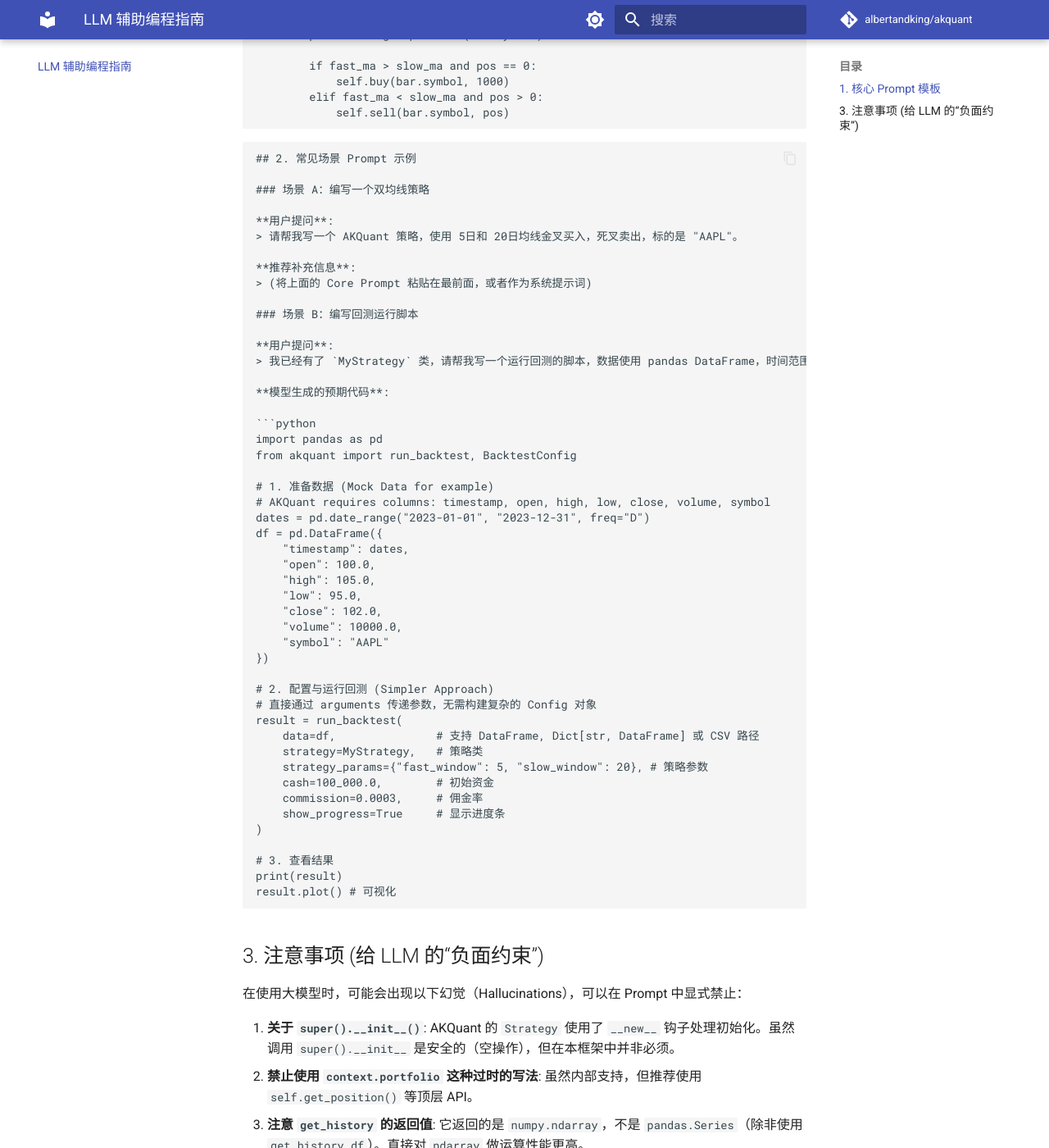
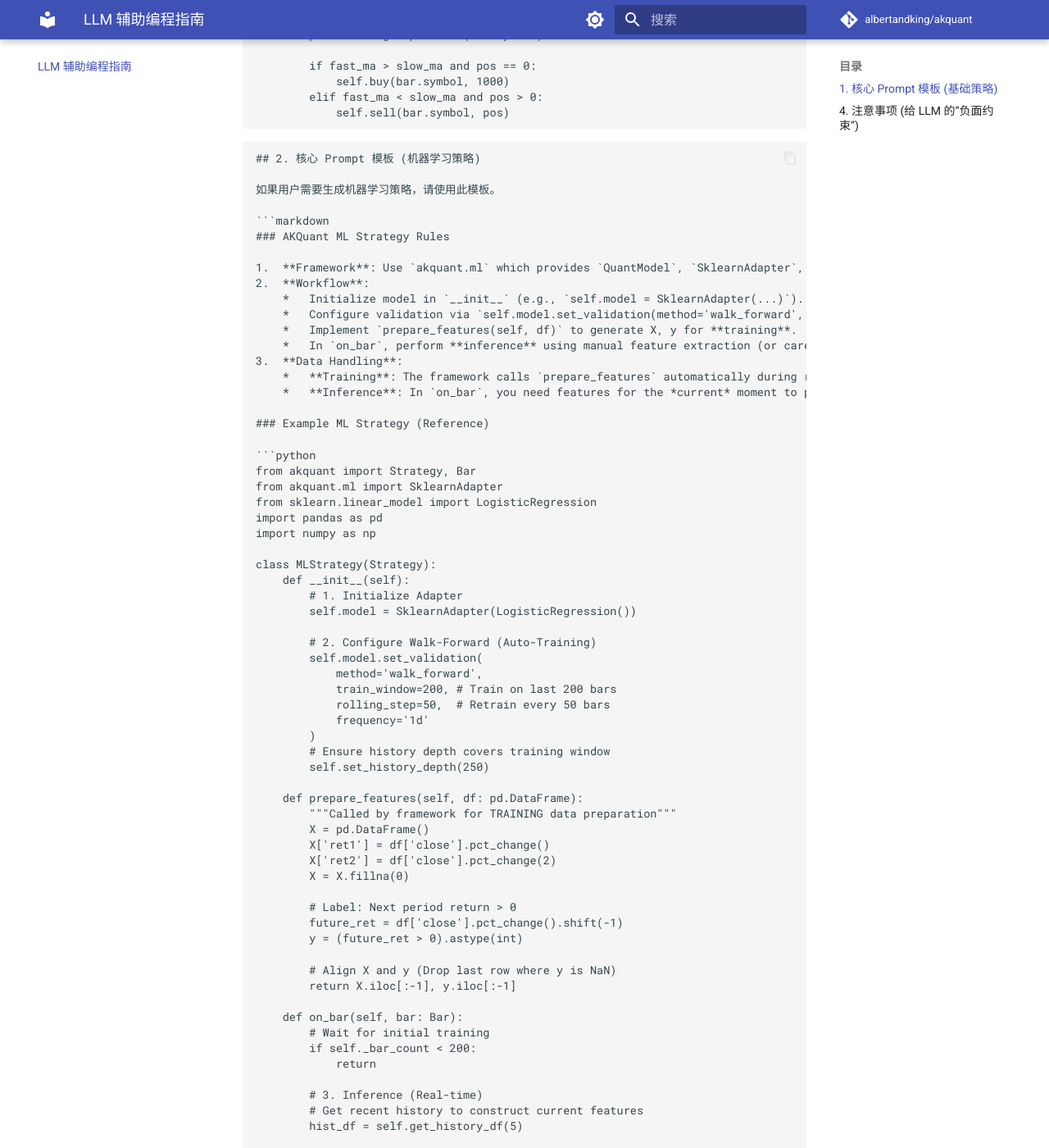
Before and after one commit to akfamily/akquant, an MkDocs documentation site: the page built from docs/llm_guide.md, in a window 1280 px wide and 1400 px high, scrolled down 1785 px. Shown: the whole window at 82% size. Built offline with MkDocs 1.6.1 and Material for MkDocs 9.7.7, drawn with Linux system fonts in a browser that asks for light colours; comment, search, counter and statistics services are not loaded; some of the changed text lies outside the part shown.

Commit message:
docs: 更新LLM指南文档，新增机器学习策略模板
- 在核心Prompt模板章节中，为基础策略模板添加了“(基础策略)”标识
- 新增“核心 Prompt 模板 (机器学习策略)”章节，详细说明使用akquant.ml模块构建机器学习策略的规则、工作流程和数据处理方法，并提供了完整的参考代码示例
- 相应调整了后续章节的编号（常见场景示例和注意事项）
- 在注意事项章节中新增了关于ML策略特征一致性的重要说明，强调训练和推理时特征处理的差异

````diff
--- a/docs/llm_guide.md
+++ b/docs/llm_guide.md
@@ -2,7 +2,7 @@
 
 本文档旨在帮助用户构建高效的 Prompt，以便利用 ChatGPT、Claude 或其他大模型（LLM）自动生成 AKQuant 策略代码。
 
-## 1. 核心 Prompt 模板
+## 1. 核心 Prompt 模板 (基础策略)
 
 你可以将以下内容直接复制给大模型，作为"System Prompt"或对话的开头，让模型快速理解 AKQuant 的编程规范。
 
@@ -88,7 +88,91 @@
 ```
 ```
 
-## 2. 常见场景 Prompt 示例
+## 2. 核心 Prompt 模板 (机器学习策略)
+
+如果用户需要生成机器学习策略，请使用此模板。
+
+```markdown
+### AKQuant ML Strategy Rules
+
+1.  **Framework**: Use `akquant.ml` which provides `QuantModel`, `SklearnAdapter`, and `PyTorchAdapter`.
+2.  **Workflow**:
+    *   Initialize model in `__init__` (e.g., `self.model = SklearnAdapter(...)`).
+    *   Configure validation via `self.model.set_validation(method='walk_forward', ...)` to enable auto-retraining.
+    *   Implement `prepare_features(self, df)` to generate X, y for **training**.
+    *   In `on_bar`, perform **inference** using manual feature extraction (or carefully reused logic) and `self.model.predict(X)`.
+3.  **Data Handling**:
+    *   **Training**: The framework calls `prepare_features` automatically during rolling windows. `df` contains historical bars. You must return `(X, y)` where `y` is aligned with `X`. Typically, `y` is shifted (future return), so you must drop the last row of `X` and `y` to remove NaNs.
+    *   **Inference**: In `on_bar`, you need features for the *current* moment to predict the *next* step. You cannot use `prepare_features` directly if it drops the last row. You should manually construct `X_curr` from `self.get_history_df`.
+
+### Example ML Strategy (Reference)
+
+```python
+from akquant import Strategy, Bar
+from akquant.ml import SklearnAdapter
+from sklearn.linear_model import LogisticRegression
+import pandas as pd
+import numpy as np
+
+class MLStrategy(Strategy):
+    def __init__(self):
+        # 1. Initialize Adapter
+        self.model = SklearnAdapter(LogisticRegression())
+
+        # 2. Configure Walk-Forward (Auto-Training)
+        self.model.set_validation(
+            method='walk_forward',
+            train_window=200, # Train on last 200 bars
+            rolling_step=50,  # Retrain every 50 bars
+            frequency='1d'
+        )
+        # Ensure history depth covers training window
+        self.set_history_depth(250)
+
+    def prepare_features(self, df: pd.DataFrame):
+        """Called by framework for TRAINING data preparation"""
+        X = pd.DataFrame()
+        X['ret1'] = df['close'].pct_change()
+        X['ret2'] = df['close'].pct_change(2)
+        X = X.fillna(0)
+
+        # Label: Next period return > 0
+        future_ret = df['close'].pct_change().shift(-1)
+        y = (future_ret > 0).astype(int)
+
+        # Align X and y (Drop last row where y is NaN)
+        return X.iloc[:-1], y.iloc[:-1]
+
+    def on_bar(self, bar: Bar):
+        # Wait for initial training
+        if self._bar_count < 200:
+            return
+
+        # 3. Inference (Real-time)
+        # Get recent history to construct current features
+        hist_df = self.get_history_df(5)
+
+        # Manual Feature Extraction (Must match prepare_features logic)
+        curr_ret1 = (bar.close - hist_df['close'].iloc[-2]) / hist_df['close'].iloc[-2]
+        curr_ret2 = (bar.close - hist_df['close'].iloc[-3]) / hist_df['close'].iloc[-3]
+
+        X_curr = pd.DataFrame([[curr_ret1, curr_ret2]], columns=['ret1', 'ret2'])
+        X_curr = X_curr.fillna(0)
+
+        try:
+            # Predict
+            pred = self.model.predict(X_curr)[0] # SklearnAdapter returns proba for class 1 or label
+
+            if pred > 0.55:
+                self.buy(bar.symbol, 100)
+            elif pred < 0.45:
+                self.sell(bar.symbol, 100)
+        except:
+            pass # Model might not be ready
+```
+```
+
+## 3. 常见场景 Prompt 示例
 
 ### 场景 A：编写一个双均线策略
 
@@ -138,10 +222,11 @@
 result.plot() # 可视化
 ```
 
-## 3. 注意事项 (给 LLM 的“负面约束”)
+## 4. 注意事项 (给 LLM 的“负面约束”)
 
 在使用大模型时，可能会出现以下幻觉（Hallucinations），可以在 Prompt 中显式禁止：
 
 1.  **关于 `super().__init__()`**: AKQuant 的 `Strategy` 使用了 `__new__` 钩子处理初始化。虽然调用 `super().__init__` 是安全的（空操作），但在本框架中并非必须。
 2.  **禁止使用 `context.portfolio` 这种过时的写法**: 虽然内部支持，但推荐使用 `self.get_position()` 等顶层 API。
 3.  **注意 `get_history` 的返回值**: 它返回的是 `numpy.ndarray`，不是 `pandas.Series`（除非使用 `get_history_df`）。直接对 `ndarray` 做运算性能更高。
+4.  **ML 策略中的特征一致性**: 训练时 `prepare_features` 通常会 `shift(-1)` 导致最后一行无效被丢弃；但在 `on_bar` 预测时，我们需要用当前最新的行情计算特征。直接复用 `prepare_features` 可能会导致预测时取不到最新的特征（因为它以为那是“最后一行”而丢弃了），或者需要特殊的参数控制。建议在 `on_bar` 中显式计算当前特征。
````
